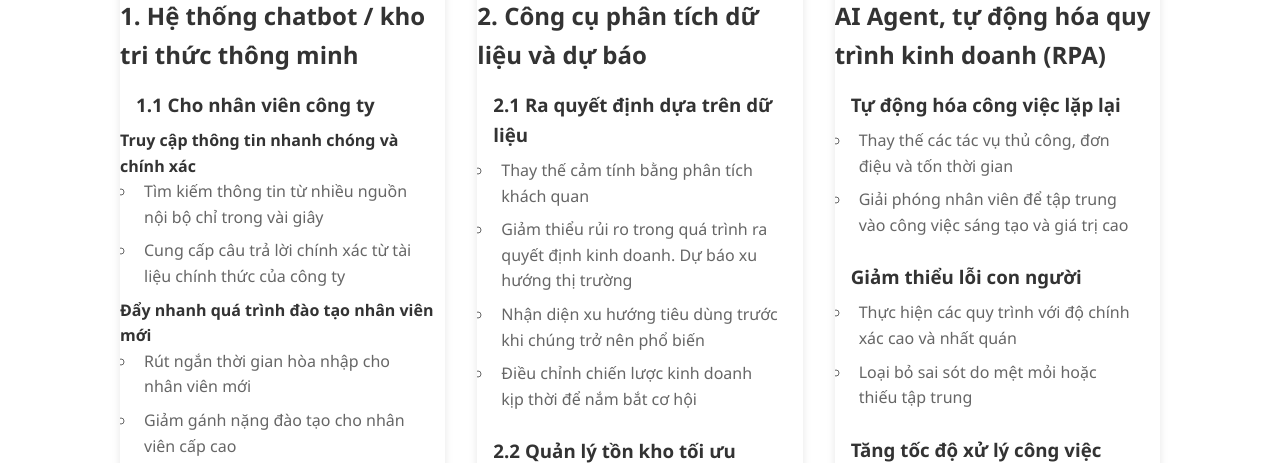
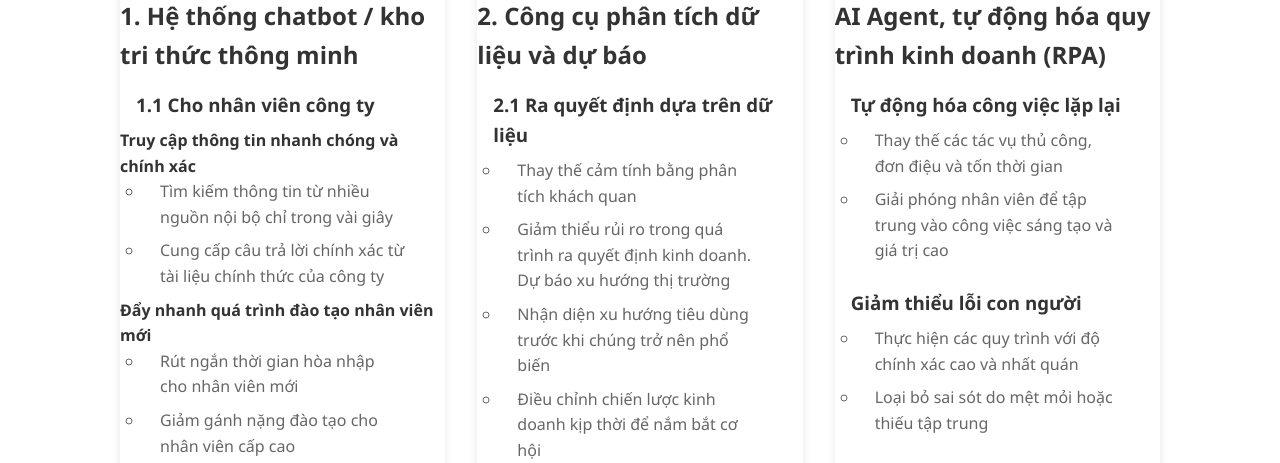
Before and after one commit to aificientvn/website, a website: page public/products.html in a window 1280 px wide. Shown: the part 547-1010 px from the top of the page. Drawn offline with Linux system fonts and the light colour scheme.

Commit message:
thay doi css

```diff
--- a/public/css/style.css
+++ b/public/css/style.css
@@ -193,8 +193,10 @@
     color: #666;
   }
   .product-description li {
-    padding: 0 0.5rem;
+    padding: 0 1rem;
     margin-bottom: 0.5rem;
+    margin-left: 0.5rem;
+    margin-right: 0.5rem;
     color: #666;
   }
   .product-price {
```
